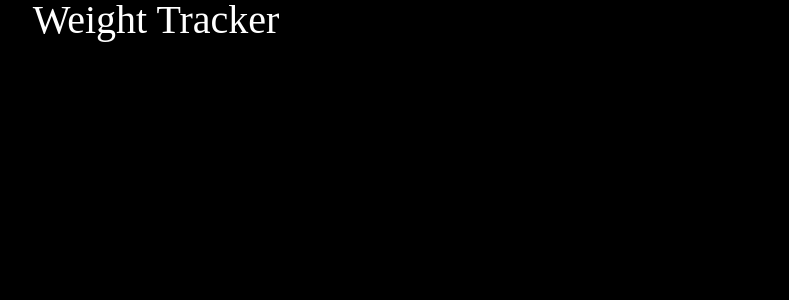
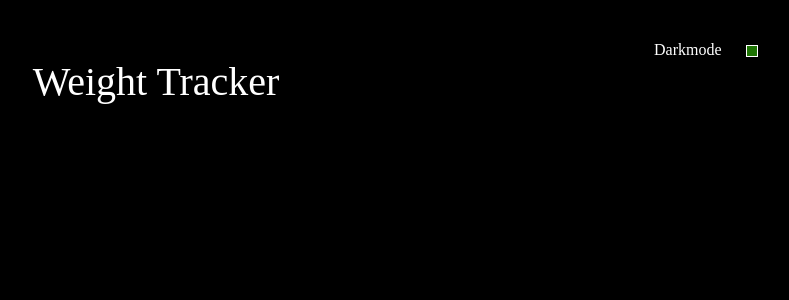
Before and after one commit to jduell12/Vue_Weight_Tracker, a Vue app in the folder weight-tracker/: page / in a window 1280 px wide. Shown: the top 300 px of the page, without its empty margins (484-1273 px from the left). Built offline with nearby package versions, Linux system fonts and the light colour scheme.

Commit message:
state working for dark mode on toggle component

```diff
--- a/weight-tracker/public/reset.css
+++ b/weight-tracker/public/reset.css
@@ -64,14 +64,11 @@ h1 {
 
 h2 {
   font-size: 3.2rem;
-  padding-bottom: 10px;
 }
 h4 {
   font-size: 2.5rem;
-  padding-bottom: 10px;
 }
 p {
   line-height: 1.5;
   font-size: 1.6rem;
-  padding-bottom: 10px;
 }
--- a/weight-tracker/src/App.vue
+++ b/weight-tracker/src/App.vue
@@ -1,17 +1,26 @@
 <template>
   <div id="app" class="dark-mode-on">
+    <Toggle class="dark-mode-toggle" />
     <h1>Weight Tracker</h1>
   </div>
 </template>
 
 <script>
+import Toggle from "./components/Toggle";
 export default {
   name: "App",
-  components: {}
+  components: {
+    Toggle
+  }
 };
 </script>
 
 <style>
 #app {
+  margin: 3%;
+}
+
+.dark-mode-toggle {
+  text-align: right;
 }
 </style>
--- /dev/null
+++ b/weight-tracker/src/components/Toggle.vue
@@ -0,0 +1,53 @@
+<template>
+  <div class="toggle">
+    <p>Darkmode</p>
+    <div
+      @click="changeStyle"
+      v-bind:class="{ dark: checkMode, light: !checkMode }"
+      class="toggle-btn"
+    />
+  </div>
+</template>
+
+<script>
+import { mapActions, mapGetters } from "vuex";
+export default {
+  name: "Toggle",
+  methods: {
+    ...mapActions(["changeMode"]),
+    changeStyle() {
+      this.changeMode();
+    }
+  },
+  computed: mapGetters(["checkMode"])
+};
+</script>
+
+<style scoped>
+.toggle {
+  padding: 0;
+  margin: 0;
+  display: flex;
+  justify-content: flex-end;
+  align-content: center;
+}
+p {
+  margin-right: 2%;
+}
+
+.toggle-btn {
+  width: 10px;
+  height: 10px;
+  margin-top: 7px;
+}
+
+.dark {
+  background: #1d7303;
+  border: 1px solid white;
+}
+
+.light {
+  background: yellow;
+  border: 1px solid blue;
+}
+</style>
--- a/weight-tracker/src/store/modules/darkMode.js
+++ b/weight-tracker/src/store/modules/darkMode.js
@@ -13,7 +13,9 @@ const actions = {
 };
 
 const mutations = {
-  changeMode: (state) => (state.darkMode = !state.darkMode),
+  changeMode: (state) => {
+    state.darkMode = !state.darkMode;
+  },
 };
 
 export default {
```
